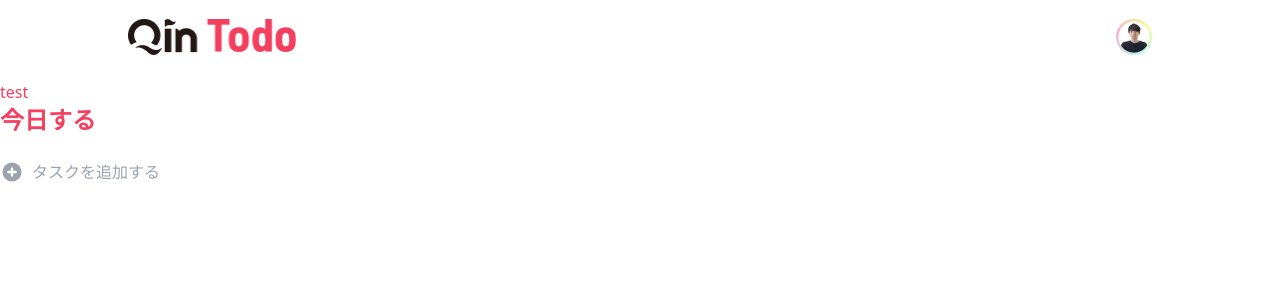
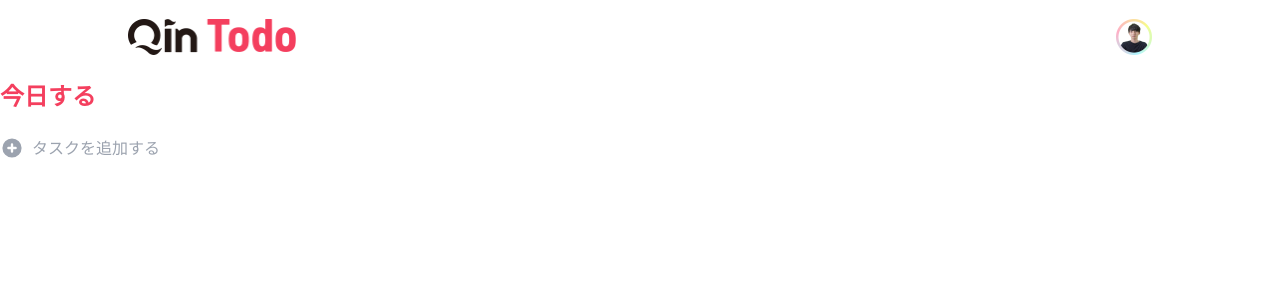
Before and after one commit to qin-todo-team-i/qin-todo-team-i, a Next.js app: page / in a window 1280 px wide. Shown: the top 300 px of the page. Built offline with nearby package versions, Linux system fonts and the light colour scheme.

Commit message:
h1タグ及び文字”test”削除

```diff
--- a/src/pages/index.jsx
+++ b/src/pages/index.jsx
@@ -6,7 +6,6 @@ export default function Home() {
 	return (
 		<Layout>
 			<div>
-        <h1 className="text-primary">test</h1>
 				<TodaysToDo />
 			</div>
 		</Layout>
```
Also changed, not shown: 2 other files (tests, documents, lock files or other folders). Lines whose indentation alone changed are shown as unchanged.
